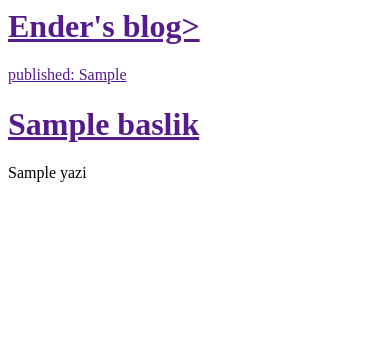
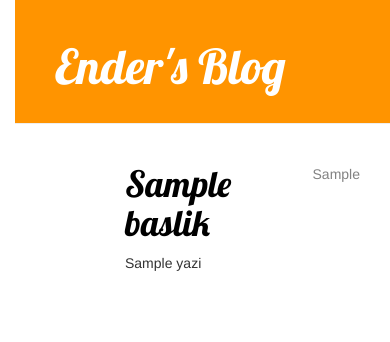
Before and after one commit to enderculha/my-first-blog, a Django app: template blog/templates/blog/post_list.html in a window 390 px wide. Shown: the top 342 px of the page. Run offline with Django 3.2, Linux system fonts and the light colour scheme; the template is opened without the code that fills it: most values are stand-ins (such as "Sample title", 1, 10 or a date in 2020); some libraries are stand-ins or nearby versions.

Commit message:
Detaylı blog gönderileri icin CSS' ilaveten view ve template eklendi.

```diff
--- /dev/null
+++ b/blog/static/css/blog.css
@@ -0,0 +1,56 @@
+h1 a {
+    color: #FCA205;
+    font-family: 'Lobster';
+}
+
+body {
+    padding-left: 15px;
+}
+
+.page-header {
+    background-color: #ff9400;
+    margin-top: 0;
+    padding: 20px 20px 20px 40px;
+}
+
+.page-header h1, .page-header h1 a, .page-header h1 a:visited, .page-header h1 a:active {
+    color: #ffffff;
+    font-size: 36pt;
+    text-decoration: none;
+}
+
+.content {
+    margin-left: 40px;
+}
+
+h1, h2, h3, h4 {
+    font-family: 'Lobster', cursive;
+}
+
+.date {
+    float: right;
+    color: #828282;
+}
+
+.save {
+    float: right;
+}
+
+.post-form textarea, .post-form input {
+    width: 100%;
+}
+
+.top-menu, .top-menu:hover, .top-menu:visited {
+    color: #ffffff;
+    float: right;
+    font-size: 26pt;
+    margin-right: 20px;
+}
+
+.post {
+    margin-bottom: 70px;
+}
+
+.post h1 a, .post h1 a:visited {
+    color: #000000;
+}
--- /dev/null
+++ b/blog/templates/blog/base.html
@@ -0,0 +1,26 @@
+
+{% load staticfiles %}
+<html>
+    <head>
+    	<link rel="stylesheet" href="//maxcdn.bootstrapcdn.com/bootstrap/3.2.0/css/bootstrap.min.css">
+        <link rel="stylesheet" href="//maxcdn.bootstrapcdn.com/bootstrap/3.2.0/css/bootstrap-theme.min.css">
+        <link rel="stylesheet" href="{% static 'css/blog.css' %}">
+        <link href="http://fonts.googleapis.com/css?family=Lobster&subset=latin,latin-ext" rel="stylesheet" type="text/css">
+        <title>Ender's blog</title>
+    </head>
+    <body>
+
+    <div class="page-header">
+        <h1><a href="/">Ender's Blog</a></h1>
+    </div>
+    <div class="content container">
+        <div class="row">
+            <div class="col-md-8">
+            {% block content %}
+            {% endblock %}
+            </div>
+        </div>
+    </div>
+
+    </body>
+</html>
--- a/blog/templates/blog/post_list.html
+++ b/blog/templates/blog/post_list.html
@@ -1,20 +1,21 @@
-<html>
-    <head>
-        <title>Ender's blog</title>
-    </head>
-    <body>
-        <div>
-            <h1><a href="">Ender's blog></h1>
+{% extends 'blog/base.html' %}
+
+{% block content %}
+{% for post in posts %}
+<div class="content container">
+    <div class="row">
+        <div class="col-md-8">
+            {% for post in posts %}
+                <div class="post">
+                    <div class="date">
+                        {{ post.yayinlama_tarihi }}
+                    </div>
+                    <h1><a href="{% url 'post_detail' pk=post.pk %}">{{ post.baslik }}</a></h1>
+                    <p>{{ post.yazi|linebreaks }}</p>
+                </div>
+            {% endfor %}
         </div>
-
-{% for post in posts %}
-    <div>
-        <p>published: {{ post.yayinlama_tarihi }}</p>
-        <h1><a href="">{{ post.baslik }}</a></h1>
-        <p>{{ post.yazi|linebreaks }}</p>
     </div>
+</div>
 {% endfor %}
-
-
-    </body>
-</html>
+{% endblock content %}
--- a/blog/views.py
+++ b/blog/views.py
@@ -1,7 +1,11 @@
-from django.shortcuts import render
+from django.shortcuts import render,get_object_or_404
 from django.utils import timezone
 from .models import Post
 # Create your views here.
 def post_list(request):
     posts = Post.objects.filter(yayinlama_tarihi__lte=timezone.now()).order_by('yayinlama_tarihi')
     return render(request, 'blog/post_list.html', {'posts':posts})
+
+def post_detail(request,pk):
+	post = get_object_or_404(Post,pk=pk)
+	return render(request, 'blog/post_detail.html', {'post':post})
--- a/mysite/urls.py
+++ b/mysite/urls.py
@@ -21,4 +21,6 @@ urlpatterns = [
     url(r'^admin/', admin.site.urls),
     #url('', include('.blog.urls')),
     url(r'^$', views.post_list, name='post_list'),
+    url(r'^post/(?P<pk>[0-9]+)/$', views.post_detail, name='post_detail'),
+
 ]
```
Also changed, not shown: blog/templates/blog/post_detail.html (added, +13 -0 lines).
